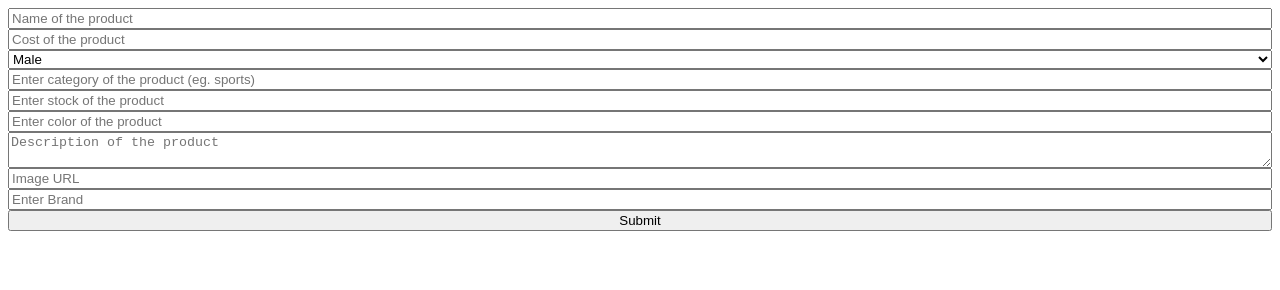
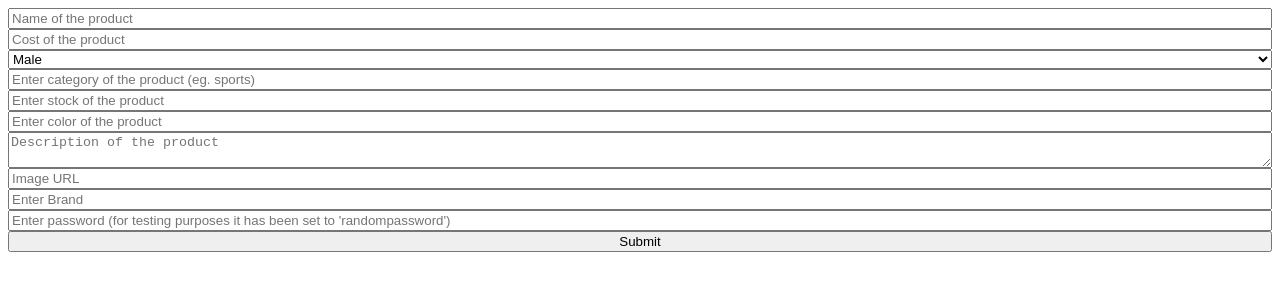
Before and after one commit to DarshSikka/ncrypt-hack, a website: page public/index.html in a window 1280 px wide. Drawn offline with Linux system fonts and the light colour scheme.

Commit message:
adminauth

```diff
--- a/public/index.html
+++ b/public/index.html
@@ -7,7 +7,7 @@
     <title>Document</title>
 </head>
 <body>
-    <form action="/products/addproduct" style="display: flex; flex-direction: column;">
+    <form action="/products/addproduct" method="POST" style="display: flex; flex-direction: column;">
         <input required type="text" name="name" placeholder="Name of the product"/>
         <input required type="number" name="price" placeholder="Cost of the product" />
         <select name="gender" required>
@@ -21,6 +21,7 @@
         <textarea type="text" required name="description" placeholder="Description of the product"></textarea>
         <input type="text" name="image_url" required placeholder="Image URL"/>
         <input type="text" name="brand" required placeholder="Enter Brand"/>
+        <input type="password" name="password" placeholder="Enter password (for testing purposes it has been set to 'randompassword')"/>
         <button type="submit">Submit</button>
     </form>
 </body>
```
